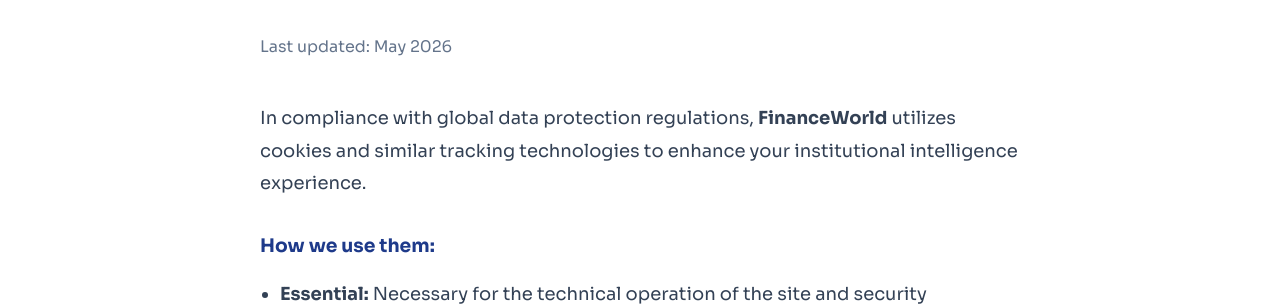
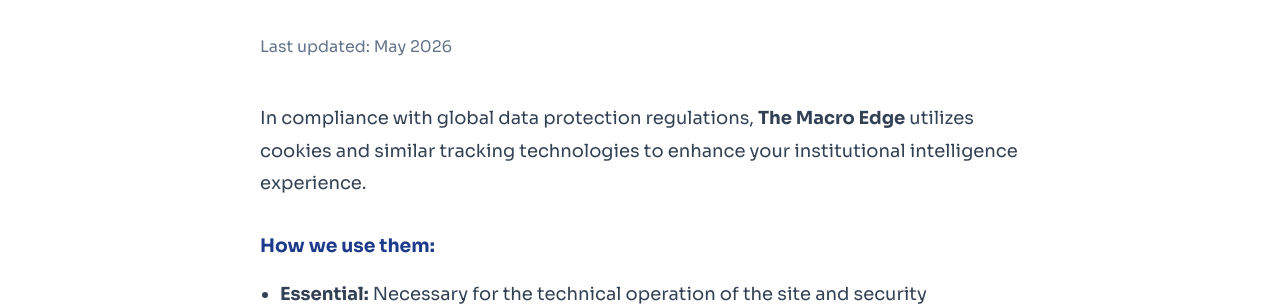
Before and after one commit to Frixx55/FinanceWorld, a Jekyll site: the page built from cookies.md, in a window 1280 px wide and 936 px high. Shown: the part 184-490 px from the top of the window. Built offline with Jekyll 4.4.1, drawn with Linux system fonts in a browser that asks for light colours.

Commit message:
Update cookies.md

```diff
--- a/cookies.md
+++ b/cookies.md
@@ -8,7 +8,7 @@
   <h1 style="font-family: var(--font-display); font-size: 48px; margin-bottom: 10px; color: var(--text);">Cookie Notice</h1>
   <p style="color: var(--text3); margin-bottom: 40px;">Last updated: May 2026</p>
 
-  <p style="color: var(--text2); line-height: 1.8; font-size: 18px;">In compliance with global data protection regulations, <strong>FinanceWorld</strong> utilizes cookies and similar tracking technologies to enhance your institutional intelligence experience.</p>
+  <p style="color: var(--text2); line-height: 1.8; font-size: 18px;">In compliance with global data protection regulations, <strong>The Macro Edge</strong> utilizes cookies and similar tracking technologies to enhance your institutional intelligence experience.</p>
 
   <h3 style="color: var(--accent); margin-top: 30px; margin-bottom: 15px;">How we use them:</h3>
   <ul style="color: var(--text2); line-height: 1.8; font-size: 18px; padding-left: 20px;">
```
